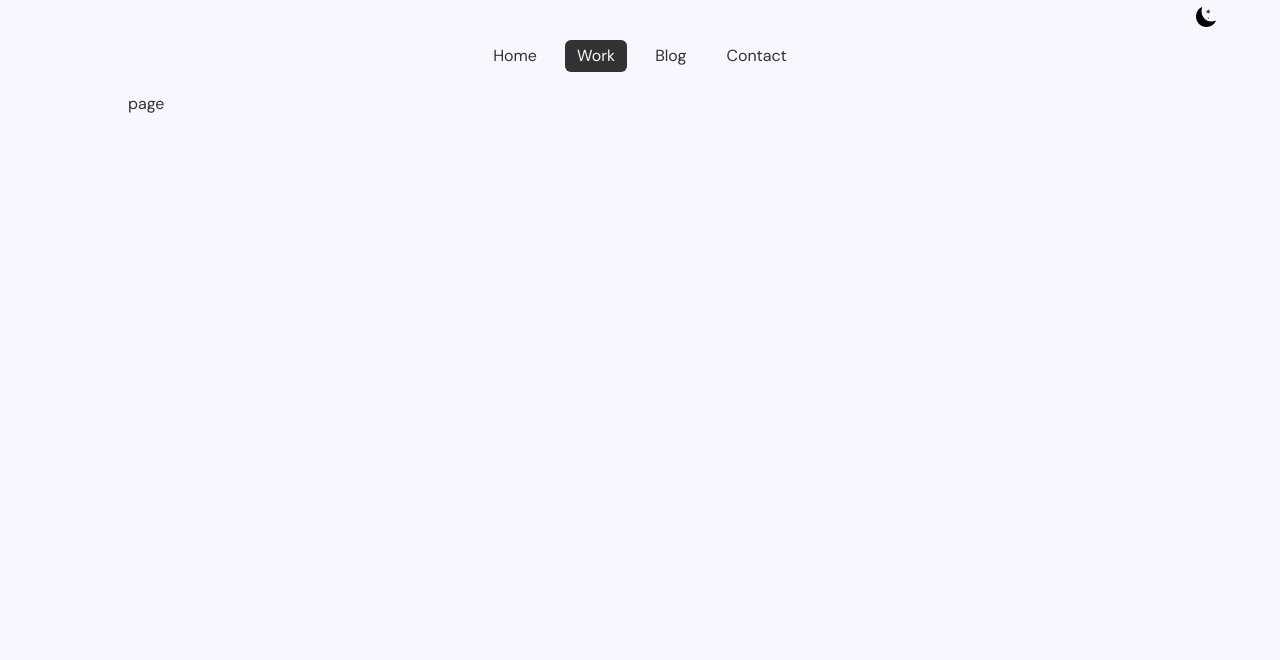
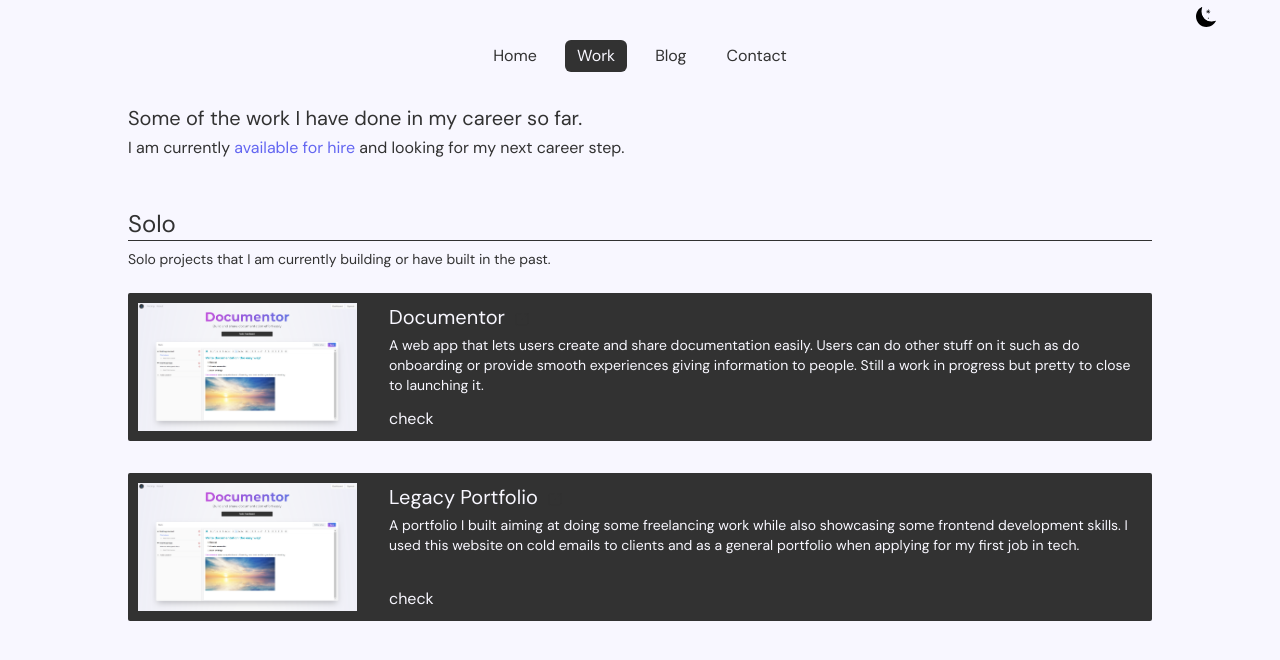
Before and after one commit to anargiris/Stylidis, a Next.js app: page /work in a window 1280 px wide. Shown: the top 660 px of the page. Built offline with nearby package versions, Linux system fonts and the light colour scheme.

Commit message:
built work section , created some generic components

```diff
--- a/app/blog/page.js
+++ b/app/blog/page.js
@@ -20,7 +20,7 @@ const Blog = async () => {
     >
       <div>
         {blogs.map((blog) => (
-          <Link href={"/blog/" + blog.slug} passHref key={blog.slug}>
+          <Link href={"/blog/" + blog.slug} key={blog.slug}>
             <div className="py-2 px-4 flex justify-between items-end gap-2 border-b border-zinc-400">
               <div>
                 <h3 className="text-lg font-bold">{blog.meta.title}</h3>
--- a/app/work/page.js
+++ b/app/work/page.js
@@ -1,5 +1,6 @@
 import React from "react";
 import { MotionDiv } from "@/components/Motion/MotionDiv";
+import ProjectComponent from "@/components/ProjectComponent";
 
 export const metadata = {
   title: "Work",
@@ -10,6 +11,7 @@ export const metadata = {
 const page = () => {
   return (
     <MotionDiv
+      className="pb-10"
       initial={{
         opacity: 0,
         y: 2,
@@ -23,7 +25,39 @@ const page = () => {
         },
       }}
     >
-      page
+      <h1 className="text-xl font-medium mb-1">
+        Some of the work I have done in my career so far.
+      </h1>
+      <h2>
+        I am currently{" "}
+        <span className="text-indigo-500 dark:text-indigo-400">
+          available for hire
+        </span>{" "}
+        and looking for my next career step.
+      </h2>
+
+      <section className="mt-12 mb-2">
+        <h3 className="text-2xl font-medium border-b border-[#323232] dark:border-[#f8f7ff]">
+          Solo
+        </h3>
+        <p className="text-sm mt-2 mb-6">
+          Solo projects that I am currently building or have built in the past.
+        </p>
+        <div className="flex flex-col gap-8">
+          <ProjectComponent
+            title="Documentor"
+            img="/project_pictures/Documentor.png"
+            description="A web app that lets users create and share documentation easily. Users can do other stuff on it such as do onboarding or provide smooth experiences giving information to people. Still a work in progress but pretty to close to launching it."
+            link="https://documentor-smoky.vercel.app/"
+          />{" "}
+          <ProjectComponent
+            title="Legacy Portfolio"
+            img="/project_pictures/Documentor.png"
+            description="A portfolio I built aiming at doing some freelancing work while also showcasing some frontend development skills. I used this website on cold emails to clients and as a general portfolio when applying for my first job in tech."
+            link="https://stylidis.vercel.app/"
+          />
+        </div>
+      </section>
     </MotionDiv>
   );
 };
--- a/components/Navbar.js
+++ b/components/Navbar.js
@@ -7,7 +7,7 @@ const Navbar = () => {
   const pathname = usePathname();
 
   return (
-    <nav className="mb-5">
+    <nav className="mb-8">
       <ol className="flex justify-center items-center gap-4">
         {["/", "/work", "/blog", "/contact"].map((link) => {
           const isActive = link === pathname;
--- /dev/null
+++ b/components/ProjectComponent.js
@@ -0,0 +1,27 @@
+import Image from "next/image";
+import Link from "next/link";
+import ProjectLinkIcon from "./ProjectLinkIcon";
+const ProjectComponent = ({ title, img, description, link }) => {
+  return (
+    <div className="flex bg-[#323232] dark:bg-zinc-100  text-[#f8f7ff] dark:text-[#323232] p-2.5 rounded-sm">
+      <div className="relative h-32 w-1/4 overflow-hidden">
+        <Image src={img} fill className="object-scale-down object-left-top" />
+      </div>
+      <div className="flex flex-col flex-1">
+        <div className="flex items-center gap-2">
+          <h4 className="text-xl font-medium mb-1">{title}</h4>
+          <Link href={link} target="_blank">
+            <ProjectLinkIcon />
+          </Link>
+        </div>
+
+        <p className="text-sm">{description}</p>
+        <ol className="mt-auto flex items-center gap-1">
+          <li>check</li>
+        </ol>
+      </div>
+    </div>
+  );
+};
+
+export default ProjectComponent;
--- /dev/null
+++ b/components/ProjectLinkIcon.js
@@ -0,0 +1,24 @@
+"use client";
+import { useTheme } from "next-themes";
+
+const ProjectLinkIcon = () => {
+  const { theme } = useTheme();
+  return (
+    <svg
+      xmlns="http://www.w3.org/2000/svg"
+      width="16px"
+      height="16px"
+      viewBox="0 0 20 20"
+    >
+      <path
+        fill="none"
+        stroke={theme === "light" ? "#fff" : "#323232"}
+        stroke-linecap="round"
+        stroke-linejoin="round"
+        d="M18.5 8.5v-5h-5m5 0l-7 7m-1-7h-5a2 2 0 0 0-2 2v10a2 2 0 0 0 2 2h11a2 2 0 0 0 2-2v-4"
+      ></path>
+    </svg>
+  );
+};
+
+export default ProjectLinkIcon;
```
Also changed, not shown: public/project_pictures/Documentor.png (added).
